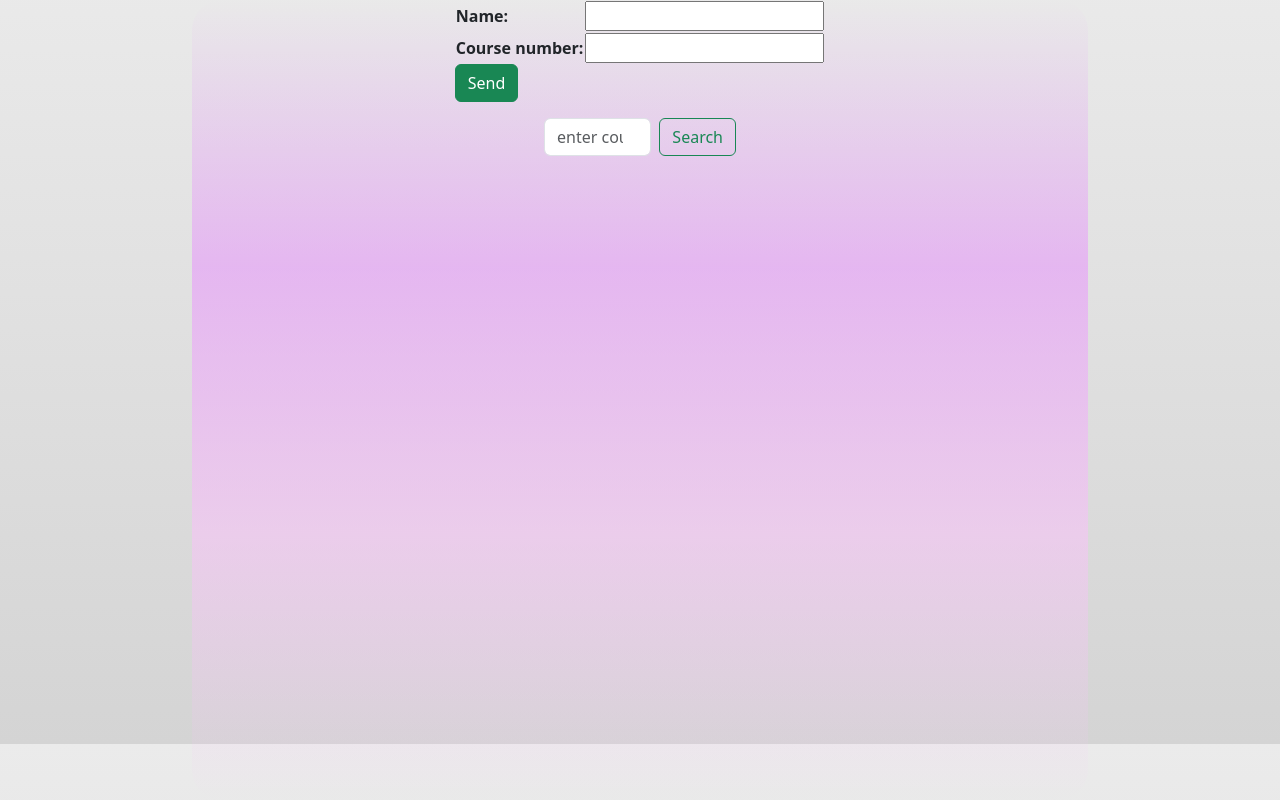
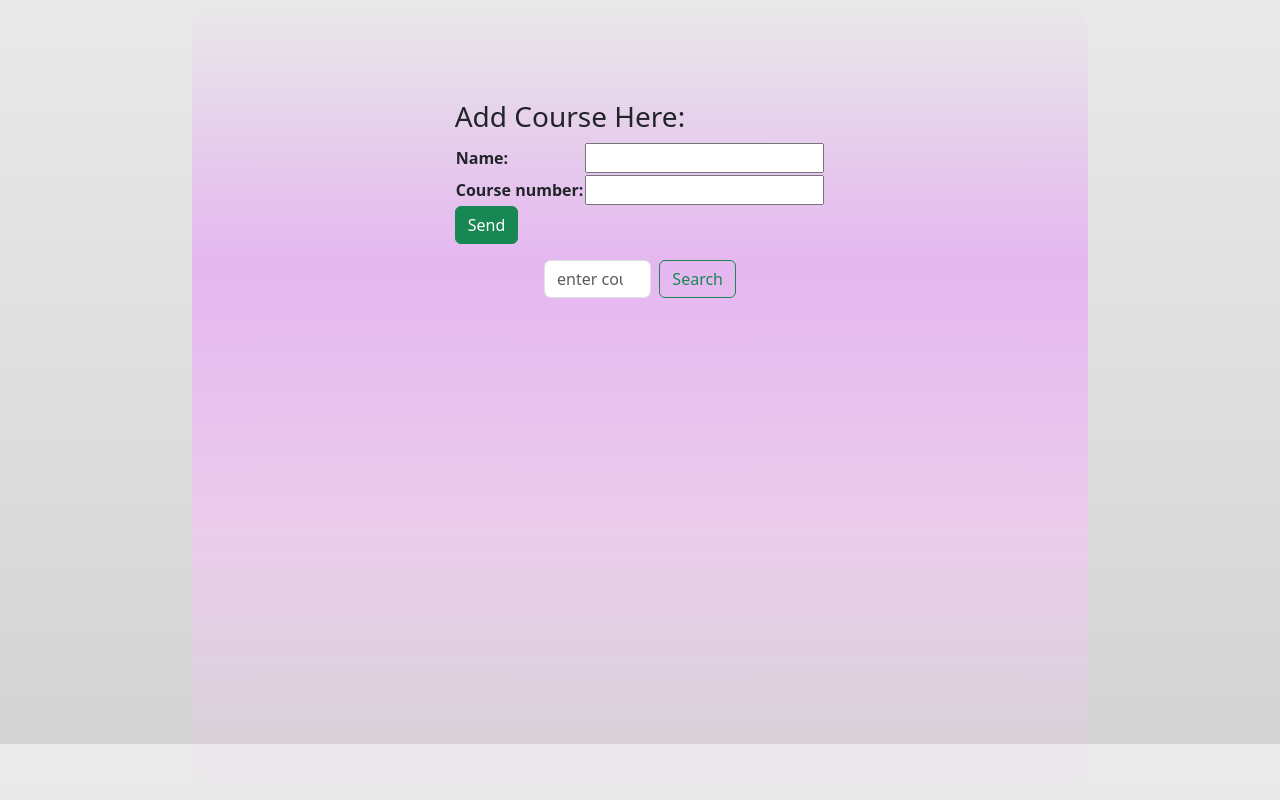
Before and after one commit to Julesarg/entregaStradolini, a Django app: page /mainApp/courses in a window 1280 px wide. Shown: the part 56-856 px from the top of the page. Run offline with Django 4.2, Linux system fonts and the light colour scheme; some libraries are stand-ins or nearby versions.

Commit message:
forms style changes

```diff
--- a/mainApp/static/mainApp/main.scss
+++ b/mainApp/static/mainApp/main.scss
@@ -130,6 +130,9 @@ body {
         }
       }
     }
+    .form-container {
+      margin-top: 100px;
+    }
   }
   //contenedor de resultados de busqueda
   .results-container {
--- a/mainApp/templates/mainApp/courses.html
+++ b/mainApp/templates/mainApp/courses.html
@@ -4,8 +4,8 @@
 
 <div class="center">
   <div class="center-container">
-
-
+    <div class="form-container">
+      <h3>Add Course Here:</h3>
       <!--carga de form-->
       {% if myForm.errors %}
       <p>ERROR</p>
@@ -16,8 +16,7 @@
         </table>
         <input type="submit" class="btn btn-success" value="Send">
       </form>
-
-
+    </div>
     <!--busqueda de curso-->
     <form class="w-25 p-3 d-flex" role="search" action="/mainApp/searchCourse/" method="GET">
       <input class="form-control me-2" type="number" placeholder="enter course number" aria-label="Search"
@@ -26,5 +25,4 @@
     </form>
   </div>
 </div>
-
 {% endblock %}
```
Also changed, not shown: mainApp/templates/mainApp/students.html (+3 -4 lines), mainApp/templates/mainApp/teachers.html (+3 -4 lines), db.sqlite3, mainApp/static/mainApp/main.css. Lines whose indentation alone changed are shown as unchanged.
